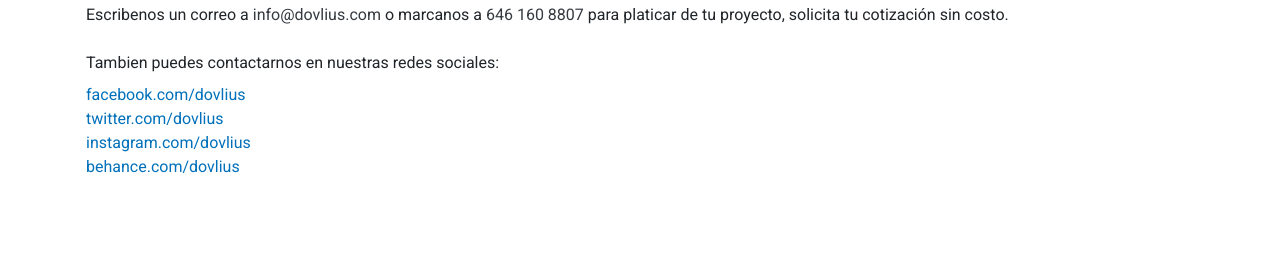
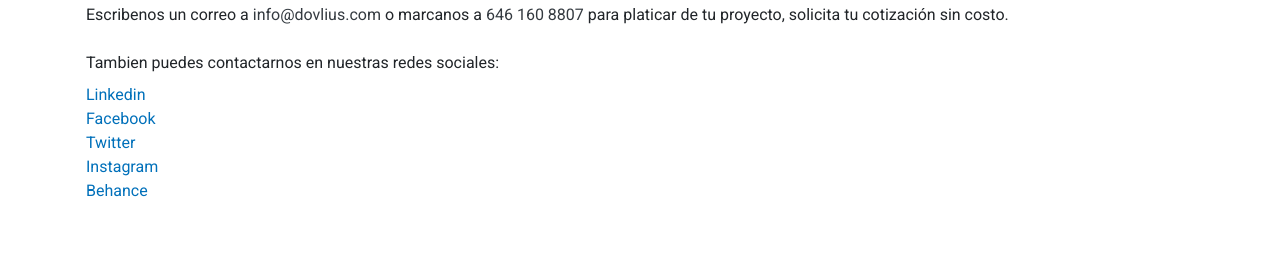
Before and after one commit to dani-silva/dovilus, a Gatsby site: page /cotizar in a window 1280 px wide. Shown: the part 210-463 px from the top of the page. Built offline with nearby package versions, Linux system fonts and the light colour scheme; Gatsby itself is replaced by a stand-in of ours.

Commit message:
add linkedin link

```diff
--- a/src/components/header.js
+++ b/src/components/header.js
@@ -33,7 +33,7 @@ const Header = ({ siteTitle, location }) => {
           <ul className="nav">
             {/* <Link to="/" activeClassName="active" className="nav-link py-4">Inicio</Link> */}
             <li className="nav-item has-submenu">
-              <Link to="/pagina-web" activeClassName="active" className="nav-link py-4">Comienza <i className="mdi mdi-chevron-down"> </i></Link>
+              <Link to="" activeClassName="active" className="nav-link py-4">Comienza <i className="mdi mdi-chevron-down"> </i></Link>
               <ul className="submenu rounded border right shadow">
                 <div className="overflow-hidden rounded">
 
--- a/src/pages/cotizar.js
+++ b/src/pages/cotizar.js
@@ -16,10 +16,11 @@ const Cotizar = () => (
           {/* <Form /> */}
           <p className="mb-2">Tambien puedes contactarnos en nuestras redes sociales:</p>
           <ul>
-            <li><Link to='https://fb.com/dovlius' className="text-primary mt-4" target="_blank">facebook.com/dovlius</Link></li>
-            <li><Link to='https://twitter.com/dovlius' className="text-primary mt-2" target="_blank">twitter.com/dovlius</Link></li>
-            <li><Link to='https://instagram.com/dovlius' className="text-primary mt-2" target="_blank">instagram.com/dovlius</Link></li>
-            <li><Link to='https://behance.com/dovlius' className="text-primary mt-2" target="_blank">behance.com/dovlius</Link></li>
+            <li><Link to='https://linkedin.com/company/dovlius' className="text-primary mt-4" target="_blank">Linkedin</Link></li>
+            <li><Link to='https://fb.com/dovlius' className="text-primary mt-4" target="_blank">Facebook</Link></li>
+            <li><Link to='https://twitter.com/dovlius' className="text-primary mt-2" target="_blank">Twitter</Link></li>
+            <li><Link to='https://instagram.com/dovlius' className="text-primary mt-2" target="_blank">Instagram</Link></li>
+            <li><Link to='https://behance.com/dovlius' className="text-primary mt-2" target="_blank">Behance</Link></li>
           </ul>
       </div>
     </section>
```
